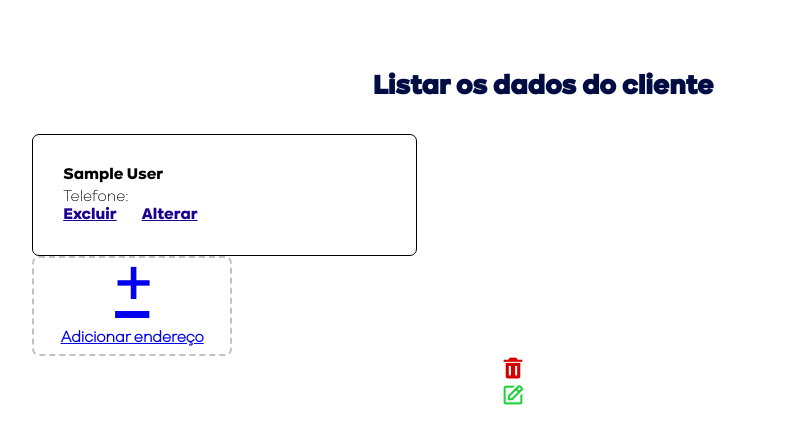
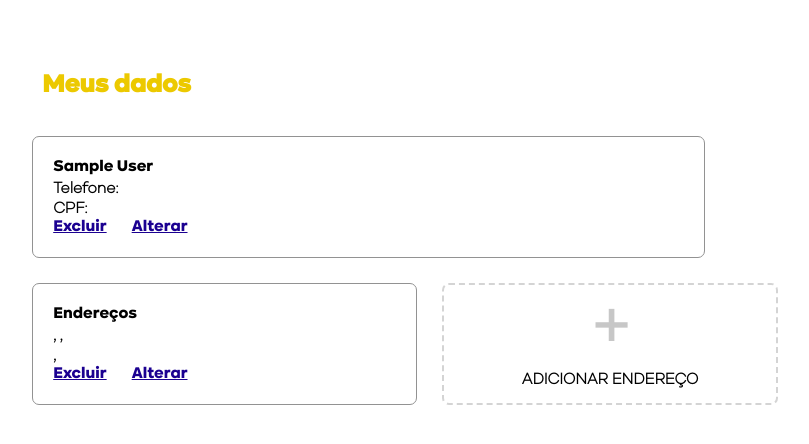
Before and after one commit to NathaliaZuza/ProjetoWW_Zuza, a PHP site: page /view/cliente/minhaConta.php in a window 1280 px wide. Shown: the top 444 px of the page, without its empty margins (88-897 px from the left). Run offline with PHP 8.4, Linux system fonts and the light colour scheme; the visitor is signed in with stand-in values (Sample User, id 1); data that the repository does not hold is empty; some libraries are stand-ins or nearby versions.

Commit message:
css dando certo finalmente

```diff
--- a/css/minhaConta.css
+++ b/css/minhaConta.css
@@ -23,30 +23,45 @@
     font-family: kinetika-light;
 }
 .endereco{
-    width: 200px;
-    height: 100px;
+    width: 35%;
     background-color: rgba(255, 255, 255, 0.795);
     border-radius:7px;
-    border: dashed 2px rgb(194, 194, 194);
+    border: dashed 2px rgb(212, 212, 212);
     font-family: kinetika-light;
     font-weight: 900;
     text-align: center;
-
+    padding: 15px;
+    margin-left: 25px;
+}
+.endereco a{
+    text-decoration: none;
+    color: rgb(0, 0, 0);
+    text-transform: uppercase;
+    font-weight: 900;
 }
 .mais{
     font-family: kinetika-light;
     font-size: 70px;
     margin-top: -20px;
     text-align: center;
-}
-a .mais {
-    text-decoration: none;
+    color: #c7c7c7;
 }
 .div1{
-    border: 1px solid black;
+    border: 1px solid #929292;
+    width: 70%;
+    padding: 20px;
+    border-radius: 7px;
+    margin-bottom: 25px;
+}
+.div2{
+    border: 1px solid #929292;
     width: 40%;
-    padding: 30px;
+    padding: 20px;
     border-radius: 7px;
+}
+.endereco:hover{
+    background-color: #f0f0f0;
+    transition: 0.5s;
 }
 .atualizar{
     display: flex;
@@ -55,8 +70,38 @@ a .mais {
 .atualizar2{
     display: flex;
     margin-right: 25px;
-
 }
 .atualizar a{
     color: rgb(27, 0, 145);
 }
+#tel{
+    font-weight: 900;
+}
+.inline{
+    display: flex;
+    flex-wrap: wrap;
+    width: 100%;
+}
+h1{
+    font-family: kinetika;
+    text-align: left;
+    color: rgb(236, 201, 0);
+    font-size: 25px;
+    margin-top: 20px;
+    margin-bottom: 35px;
+    margin-left: -50px;
+}
+.container{
+    padding: 20px;
+    flex-grow: 3;
+    display: flex;
+    justify-content: center;
+    width: calc(100%  - 78px);
+    transition: all 0.5s ease;
+    height: 100%;
+    position: absolute;
+}
+.conteudo{
+    position: absolute;
+    width: 80%;
+}
--- a/css/sidebarCliente.css
+++ b/css/sidebarCliente.css
@@ -11,7 +11,7 @@
 }
 body{
     font-family: 'kinetika';
-    background: #e9e9e9;
+
     color: #000000;
     justify-content: center;
     align-items: center;
--- a/view/cliente/minhaConta.php
+++ b/view/cliente/minhaConta.php
@@ -12,7 +12,7 @@
     <script src="https://kit.fontawesome.com/ca14b9e588.js" crossorigin="anonymous"></script>
     <link href='https://unpkg.com/boxicons@2.1.2/css/boxicons.min.css' rel='stylesheet'>
     <link rel="stylesheet" href="/css/cadastro.css">
-    <link rel="styleSheet" href="/css/listaProdutos.css">
+    <!-- <link rel="styleSheet" href="/css/listaProdutos.css"> -->
     <link rel="stylesheet" href="/css/headerMenu.css">
     <link rel="stylesheet" href="/css/minhaConta.css">
 
@@ -47,31 +47,38 @@
 
         <main class='container'>
             <div class='conteudo'>
-                <h1>Listar os dados do cliente</h1>
+                <h1>Meus dados</h1>
         <?php
+        echo "<div class='inline'>";
             echo "<div class='div1'>";
             echo "<div class='nome'>{$cliente["nome"]}</div>";
-            echo   "<div class='light'>Telefone: {$cliente["telefone"]} </div>";
-            echo   "<div class='light'>{$cliente["cpf"]} </div>";
+            echo   "<div class='light'><span id='tel'>Telefone:</span> {$cliente["telefone"]} </div>";
+            echo   "<div class='light'><span id='tel'>CPF:</span> {$cliente["cpf"]} </div>";
+                echo "<div class='atualizar'>";
+                    echo   "<div class='atualizar2'><td align=center class='lixo'><a onclick='return confirmarExcluir();'href='../../controller/cliente/excluirClienteController.php?excluirId={$cliente["id"]}'>Excluir </a></div>";
+                    echo   "<div class='atualizar'><td align='center' class='icone'><a href='../cliente/AtualizarDadosCLiente.php?id={$cliente["id"]}'>Alterar</a></div>";
+                echo   "</div>";
+            echo   "</div>";
+        echo "</div>";
+/*------------------ */
+        echo "<div class='inline'>";
+        echo "<div class='div2'>";
+        echo "<div class='nome'>Endereços</div>";
+        echo   "<div class='light'><span id='tel'>{$endereco["cep"]}, {$endereco["endereco"]}, {$endereco["numero_casa"]}</span></div>";
+        echo   "<div class='light'><span id='tel'>{$endereco["complemento"]}</span></div>";
+        echo   "<div class='light'><span id='tel'>{$endereco["cidade"]}, {$endereco["uf"]}</span></div>";
 
             echo "<div class='atualizar'>";
-                echo   "<div class='atualizar2'><td align=center class='lixo'><a onclick='return confirmarExcluir();'href='../../controller/cliente/excluirClienteController.php?excluirId={$cliente["id"]}'>Excluir </a></div>";
-                echo   "<div class='atualizar'><td align='center' class='icone'><a href='../cliente/AtualizarDadosCLiente.php?id={$cliente["id"]}'>Alterar</a></div>";
-            echo   "</div>";
-            echo   "</div>";
-            // echo   "<div><td align='center' class='icone'><a href='../cliente/AtualizarDadosCLiente.php?id={$cliente["id"]}'><i class='bx bx-edit'></a></i></div>";
-            echo "<div class='endereco'><a href='../cliente/cadastrarEndereco.php?id=" . $cliente["id"] . "'><div class='mais'>+</div>
-            Adicionar endereço</a></div>";
-            echo "<div>{$endereco["cep"]}</div>";
-            echo   "<div>{$endereco["endereco"]}</div>";
-            echo   "<div>{$endereco["numero_casa"]}</div>";
-            echo   "<div>{$endereco["complemento"]}</div>";
-            echo   "<div>{$endereco["cidade"]}</div>";
-            echo   "<div>{$endereco["uf"]}</div>";
-            echo   "<div align=center class='lixo'><a onclick='return confirmarExcluir();'href=/controller/cliente/excluirEnderecoController.php?excluirId={$cliente["id"]}'><i  class='bx bxs-trash lixo'></a></i></div>";
-            echo   "<div align='center' class='icone'><a href='../../view/cliente/AtualizarDadosCliente.php?id={$cliente["id"]}'><i class='bx bx-edit'></a></i></div>";
-            echo   "</main>";
-            echo   "</div>";
+                echo   "<div class='atualizar2'><a onclick='return confirmarExcluir();'href=/controller/cliente/excluirEnderecoController.php?excluirId={$cliente["id"]}'>Excluir</a></div>";
+                echo   "<div class='atualizar2'><a href='../../view/cliente/AtualizarDadosCliente.php?id={$cliente["id"]}'>Alterar</div>";
+            echo "</div>";
+        echo   "</div>";
+        echo "<div class='endereco'>
+                <a href='../cliente/cadastrarEndereco.php?id=" . $cliente["id"] . "'>
+                <div class='mais'>+</div>
+                Adicionar endereço</a>
+            </div>";
+        echo "</div>";
 
         ?>
             </div>
```
